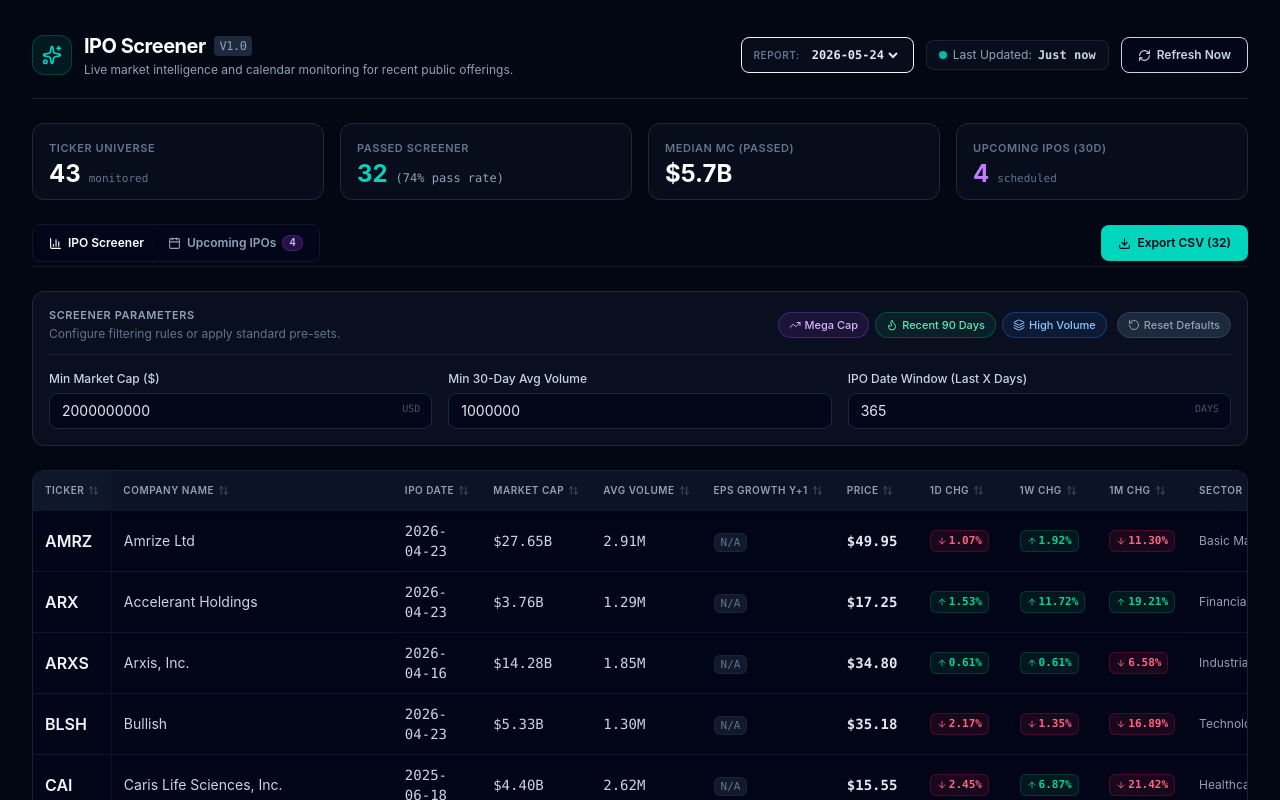
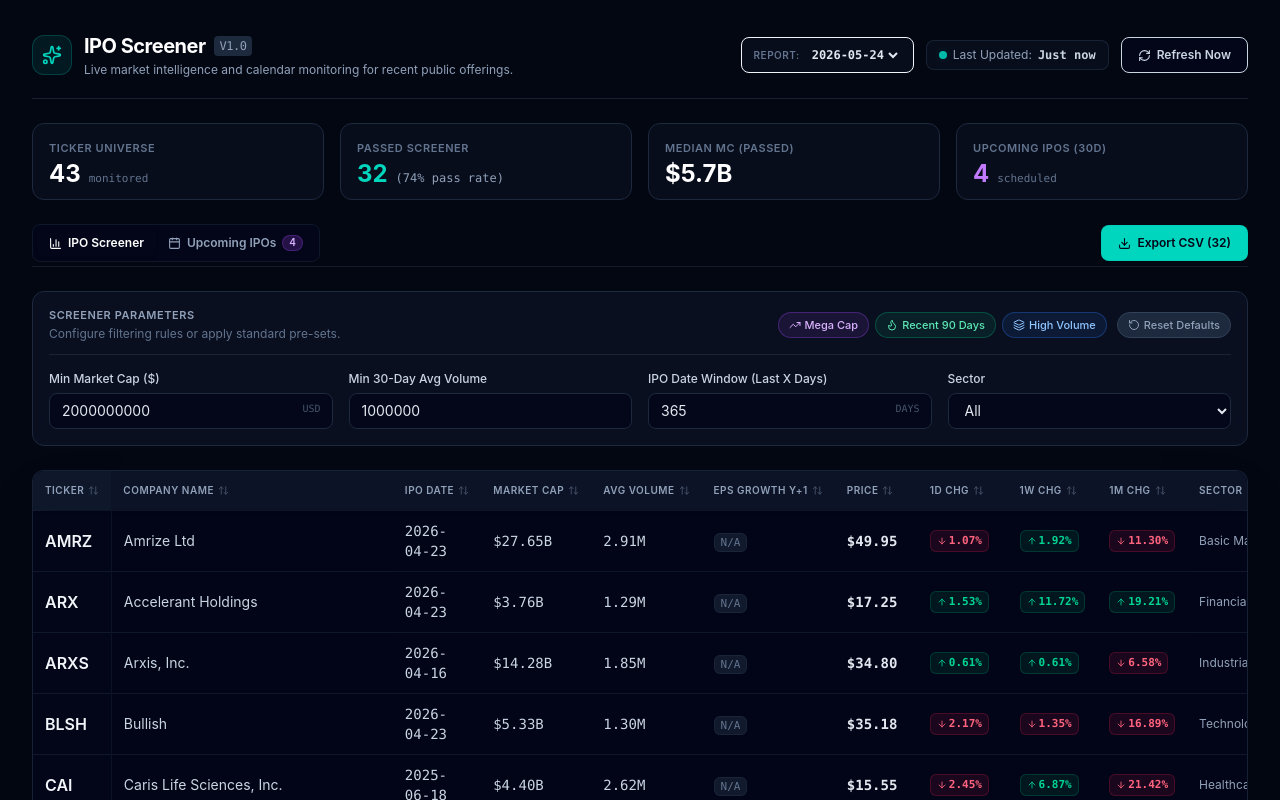
Before and after one commit to z5489/new_ipo, a React (Vite) app in the folder frontend/: page / in a window 1280 px wide. Shown: the top 800 px of the page. Built offline with nearby package versions, Linux system fonts and the light colour scheme.

Commit message:
feat: add sector filter

```diff
--- a/frontend/src/App.jsx
+++ b/frontend/src/App.jsx
@@ -11,6 +11,7 @@ const DEFAULT_FILTERS = {
   marketCapFloor: 2000000000,    // $2B
   avgVolumeFloor: 1000000,       // 1M
   ipoDaysRange: 365,             // 365 days (1 year)
+  sector: "All",
 };
 
 function App() {
@@ -218,6 +219,7 @@ function App() {
                   filters={filters}
                   setFilters={setFilters}
                   defaultFilters={DEFAULT_FILTERS}
+                  stocks={stocks}
                 />
                 <ScreenerTable stocks={filteredStocks} />
               </div>
--- a/frontend/src/components/FilterBar.jsx
+++ b/frontend/src/components/FilterBar.jsx
@@ -1,11 +1,16 @@
 import React from "react";
 import { RotateCcw, Flame, TrendingUp, Layers } from "lucide-react";
 
-export function FilterBar({ filters, setFilters, defaultFilters }) {
+export function FilterBar({ filters, setFilters, defaultFilters, stocks = [] }) {
+  const sectors = React.useMemo(() => {
+    const unique = new Set(stocks.map(s => s.sector).filter(Boolean));
+    return ["All", ...Array.from(unique).sort()];
+  }, [stocks]);
+
   const handleChange = (name, value) => {
     setFilters((prev) => ({
       ...prev,
-      [name]: value === "" ? "" : Number(value),
+      [name]: (value === "" || name === "sector") ? value : Number(value),
     }));
   };
 
@@ -82,7 +87,7 @@ export function FilterBar({ filters, setFilters, defaultFilters }) {
       </div>
 
       {/* Grid of Inputs */}
-      <div className="grid grid-cols-1 sm:grid-cols-2 lg:grid-cols-3 gap-4">
+      <div className="grid grid-cols-1 sm:grid-cols-2 lg:grid-cols-4 gap-4">
         {/* Market Cap */}
         <div className="flex flex-col gap-1.5">
           <label className="text-xs font-medium text-slate-300">
@@ -135,6 +140,22 @@ export function FilterBar({ filters, setFilters, defaultFilters }) {
           </div>
         </div>
 
+        {/* Sector */}
+        <div className="flex flex-col gap-1.5">
+          <label className="text-xs font-medium text-slate-300">
+            Sector
+          </label>
+          <select
+            value={filters.sector || "All"}
+            onChange={(e) => handleChange("sector", e.target.value)}
+            className="w-full h-9 px-3 bg-slate-950/80 border border-slate-800 hover:border-slate-700 focus:border-teal-500 focus:ring-1 focus:ring-teal-500/30 rounded-lg text-sm text-slate-200 focus:outline-none transition-all"
+          >
+            {sectors.map(s => (
+              <option key={s} value={s}>{s}</option>
+            ))}
+          </select>
+        </div>
+
       </div>
     </div>
   );
--- a/frontend/src/hooks/useScreenerData.js
+++ b/frontend/src/hooks/useScreenerData.js
@@ -155,6 +155,13 @@ export function useFilteredStocks(stocks, filters) {
         }
       }
 
+      // 5. Sector Filter
+      if (filters.sector && filters.sector !== "All") {
+        if (stock.sector !== filters.sector) {
+          return false;
+        }
+      }
+
       return true;
     });
   }, [stocks, filters]);
```
